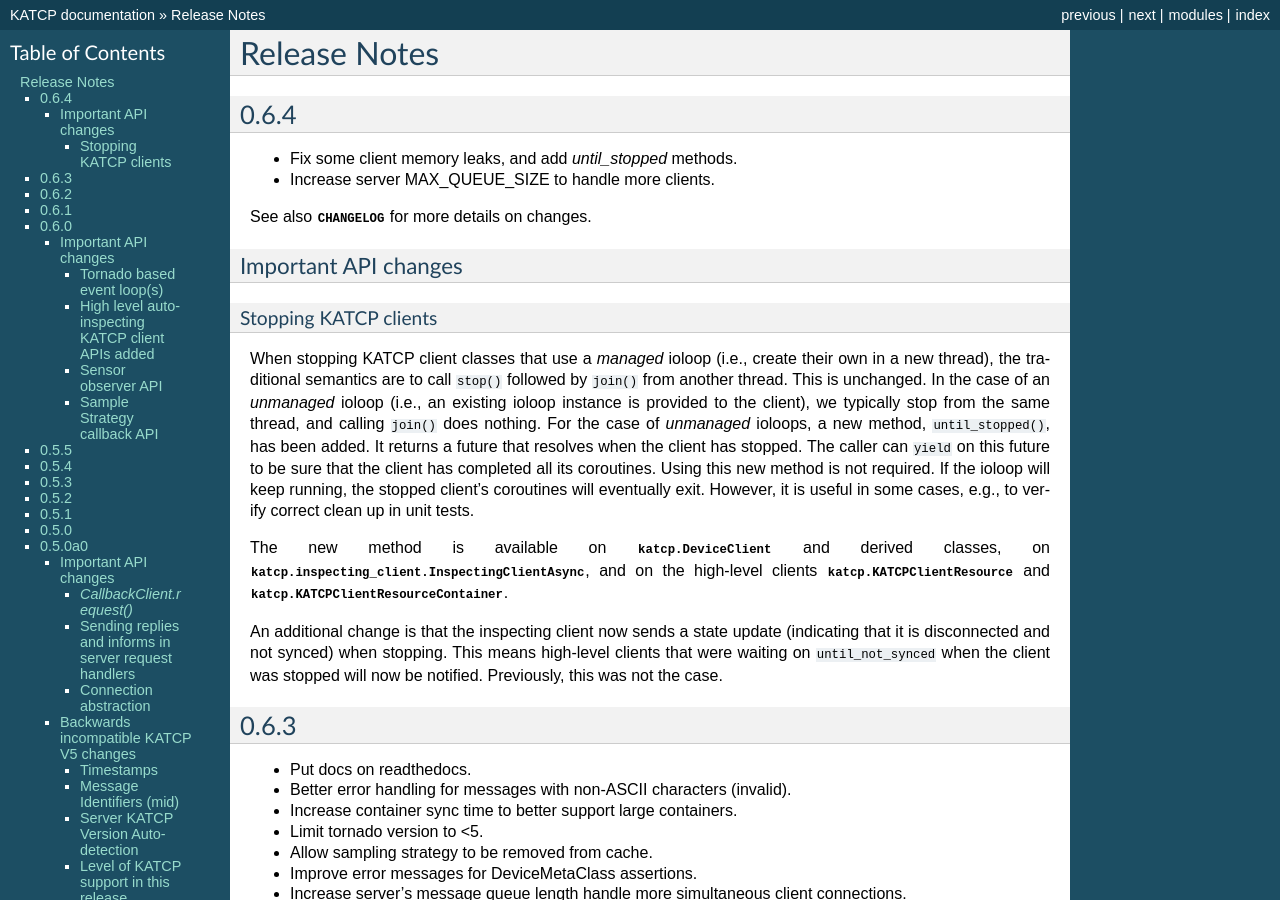
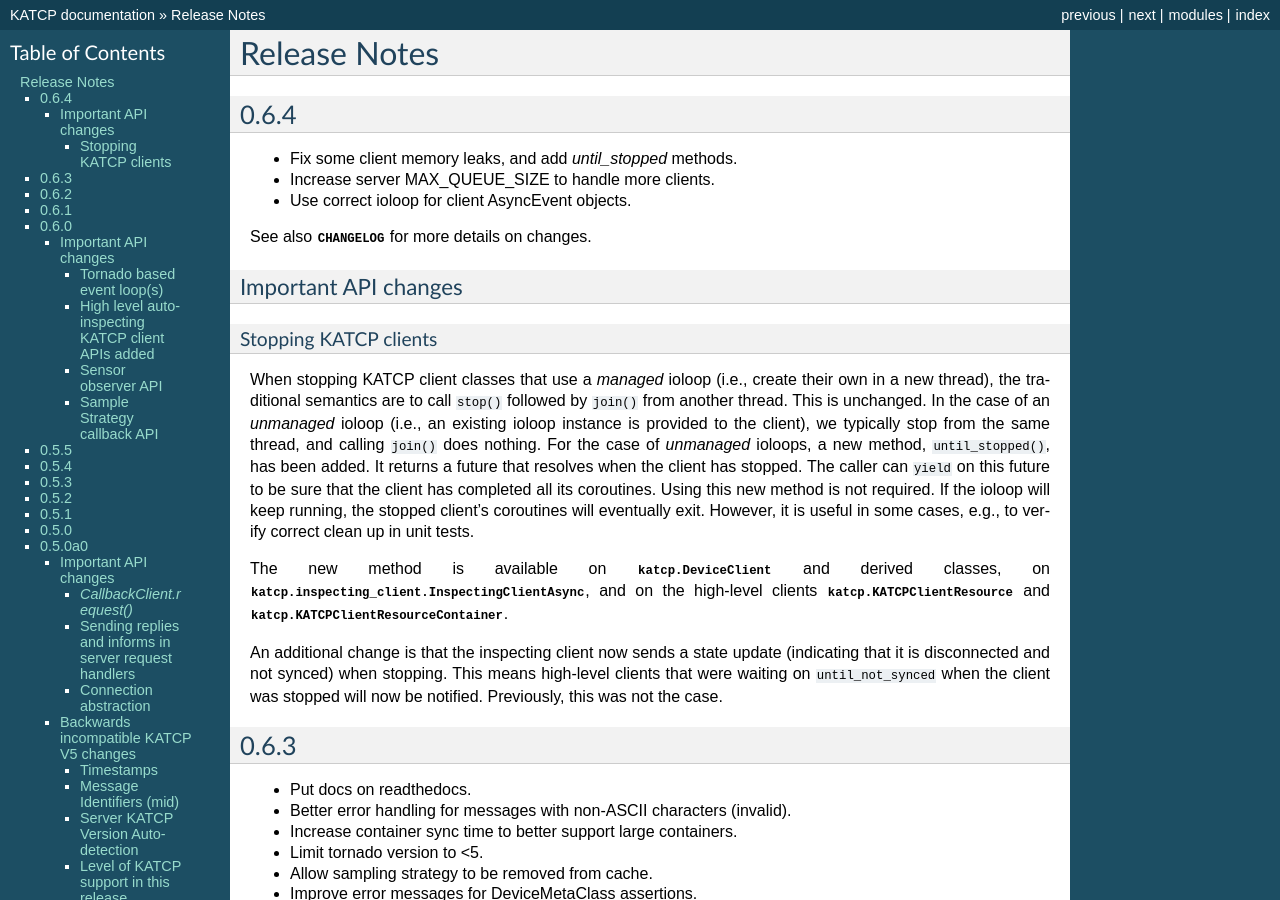
Before and after one commit to ska-sa/katcp-python, a Sphinx documentation site: the page built from doc/releasenotes.rst, in a window 1280 px wide and 900 px high. Built offline with Sphinx 7.4.7, drawn with Linux system fonts in a browser that asks for light colours; formulas are drawn with MathJax 3; the version number could not be read and is left out.

Commit message:
Update v0.6.4 release notes for PR #210

```diff
--- a/doc/releasenotes.rst
+++ b/doc/releasenotes.rst
@@ -7,6 +7,7 @@ Release Notes
 =====
 * Fix some client memory leaks, and add `until_stopped` methods.
 * Increase server MAX_QUEUE_SIZE to handle more clients.
+* Use correct ioloop for client AsyncEvent objects.
 
 See also :download:`CHANGELOG` for more details on changes.
 
```
Also changed, not shown: 1 other file.
